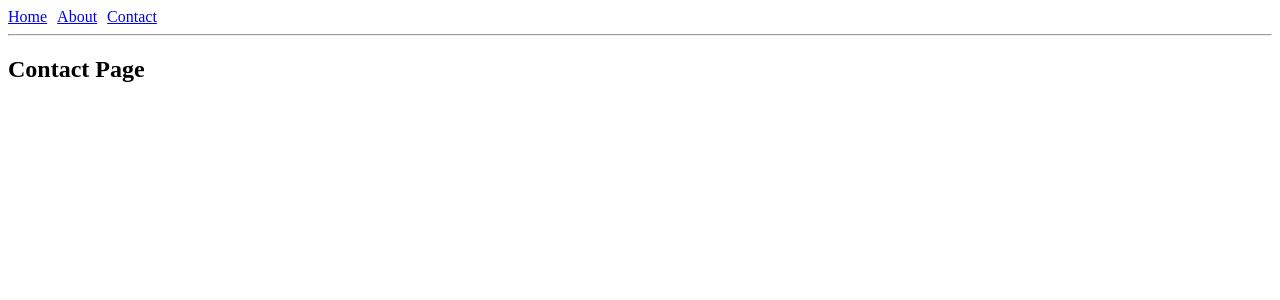
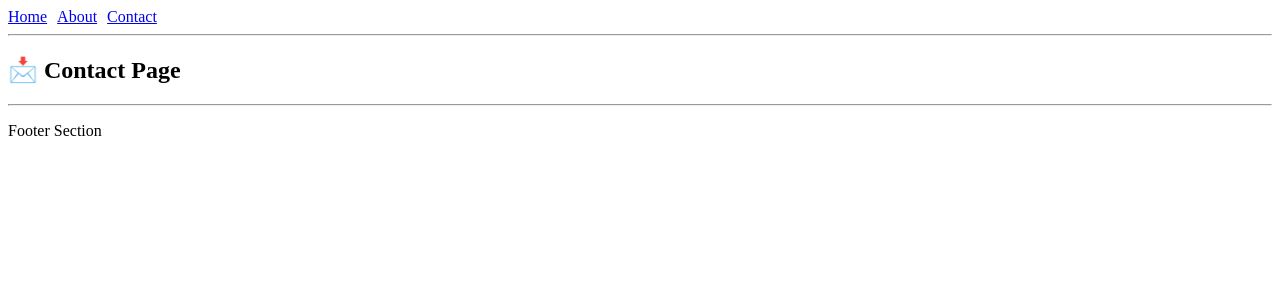
Before and after one commit to dhunganaroshan341/react-routes-expirments, a React (Vite) app: page /contact in a window 1280 px wide. Shown: the top 300 px of the page. Built offline with nearby package versions, Linux system fonts and the light colour scheme.

Commit message:
feat nested layouts

```diff
--- a/src/App.jsx
+++ b/src/App.jsx
@@ -1,4 +1,6 @@
-import { Routes, Route, Link } from "react-router-dom";
+import { Routes, Route } from "react-router-dom";
+
+import MainLayout from "./layouts/MainLayout";
 
 import Home from "./pages/Home";
 import About from "./pages/About";
@@ -6,21 +8,17 @@ import Contact from "./pages/Contact";
 
 function App() {
   return (
-    <div>
-      <nav style={{ display: "flex", gap: "10px" }}>
-        <Link to="/">Home</Link>
-        <Link to="/about">About</Link>
-        <Link to="/contact">Contact</Link>
-      </nav>
+    <Routes>
+      {/* Layout Route */}
+      <Route path="/" element={<MainLayout />}>
 
-      <hr />
+        {/* Nested routes */}
+        <Route index element={<Home />} />
+        <Route path="about" element={<About />} />
+        <Route path="contact" element={<Contact />} />
 
-      <Routes>
-        <Route path="/" element={<Home />} />
-        <Route path="/about" element={<About />} />
-        <Route path="/contact" element={<Contact />} />
-      </Routes>
-    </div>
+      </Route>
+    </Routes>
   );
 }
 
--- /dev/null
+++ b/src/layouts/MainLayout.jsx
@@ -0,0 +1,25 @@
+import { Outlet, Link } from "react-router-dom";
+
+export default function MainLayout() {
+  return (
+    <div>
+      {/* Navbar */}
+      <nav style={{ display: "flex", gap: "10px" }}>
+        <Link to="/">Home</Link>
+        <Link to="/about">About</Link>
+        <Link to="/contact">Contact</Link>
+      </nav>
+
+      <hr />
+
+      {/* Page content will appear here */}
+      <Outlet />
+
+      <hr />
+
+      <footer>
+        <p>Footer Section</p>
+      </footer>
+    </div>
+  );
+}
--- a/src/pages/About.jsx
+++ b/src/pages/About.jsx
@@ -1,3 +1,3 @@
 export default function About() {
-  return <h2>About Page</h2>;
+  return <h2>ℹ️ About Page</h2>;
 }
--- a/src/pages/Contact.jsx
+++ b/src/pages/Contact.jsx
@@ -1,3 +1,3 @@
 export default function Contact() {
-  return <h2>Contact Page</h2>;
+  return <h2>📩 Contact Page</h2>;
 }
--- a/src/pages/Home.jsx
+++ b/src/pages/Home.jsx
@@ -1,3 +1,3 @@
 export default function Home() {
-  return <h2>Home Page</h2>;
+  return <h2>🏠 Home Page</h2>;
 }
```
